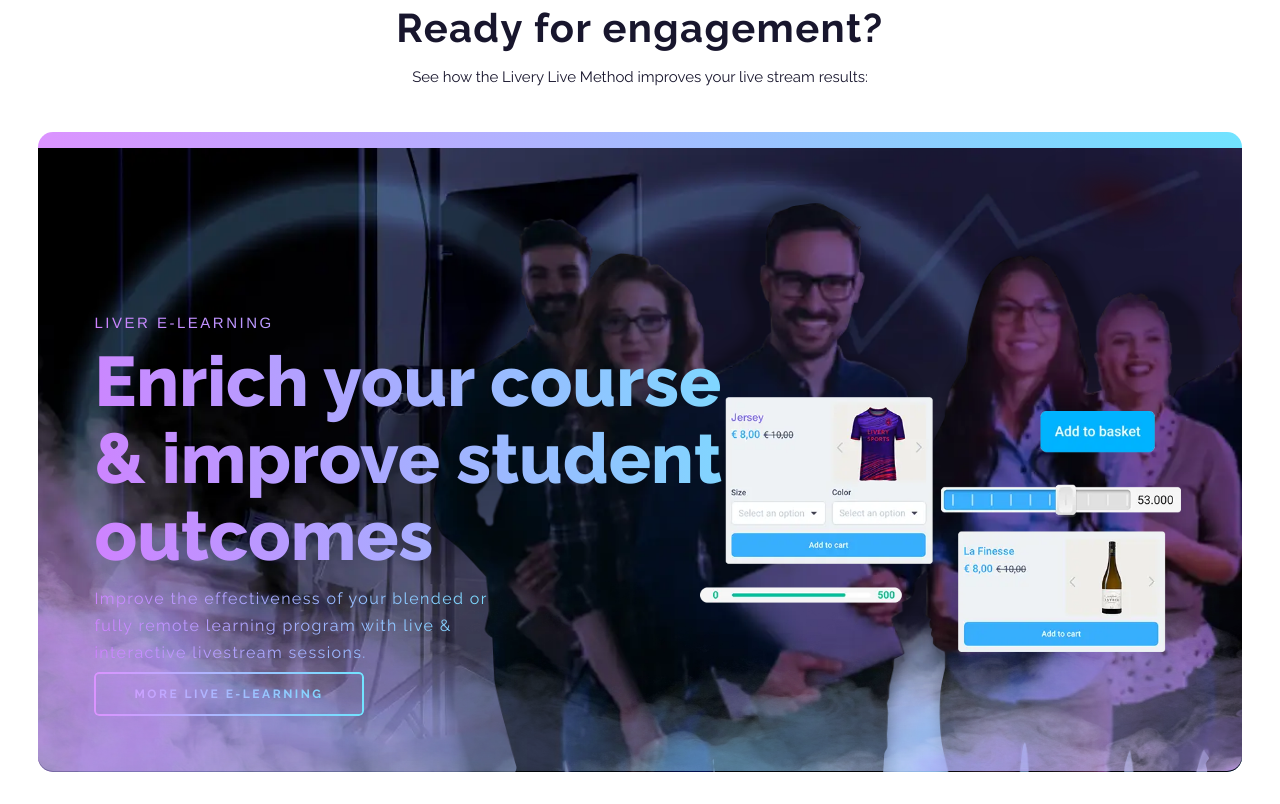
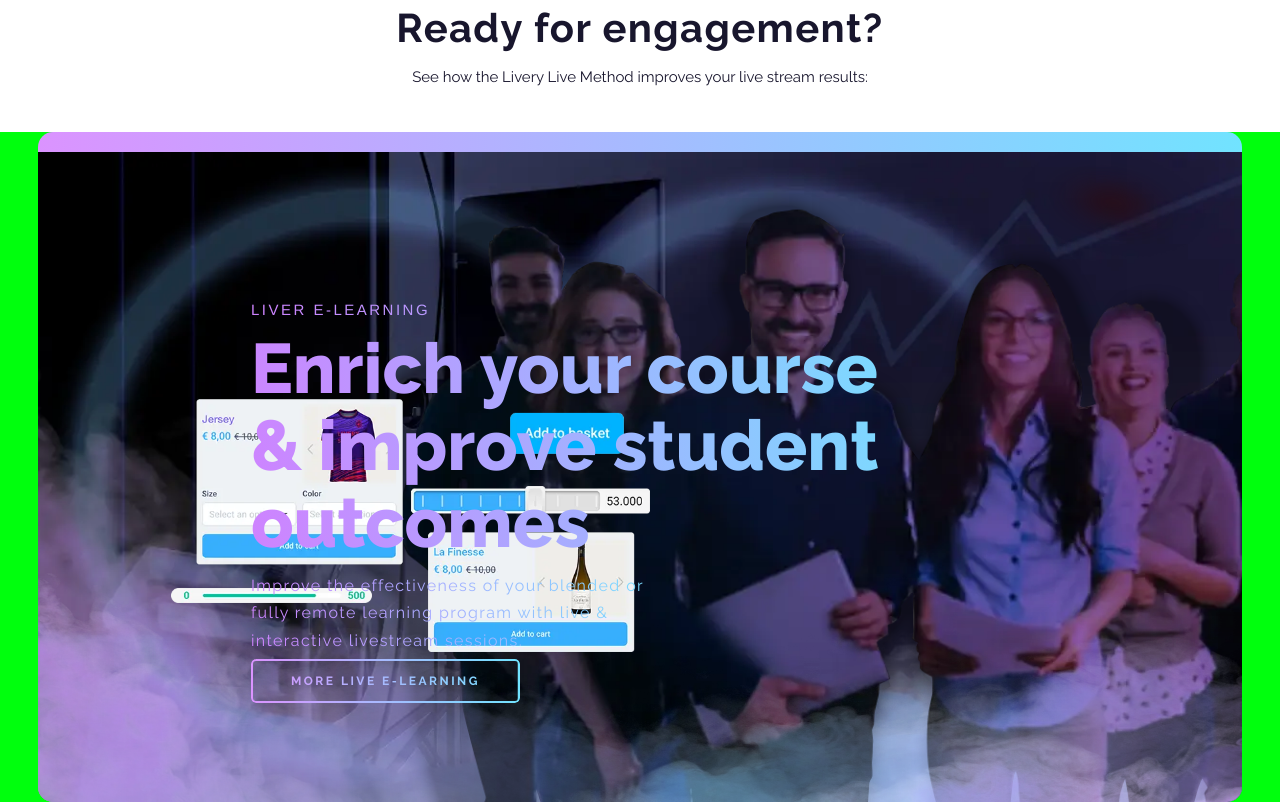
Before and after one commit to Yasser-Slaymen/livey-home-testing-live, a React (Create React App) app: page / in a window 1280 px wide. Shown: the part 2540-3344 px from the top of the page. Built offline with nearby package versions, Linux system fonts and the light colour scheme; a web font is replaced by a local one.

Commit message:
Update LiveLearning.module.css

```diff
--- a/src/HomeStyles/custom/LiveLearning.module.css
+++ b/src/HomeStyles/custom/LiveLearning.module.css
@@ -5,7 +5,6 @@
   align-items: center;
   max-width: 45em;
   margin-bottom: 2em;
-
 }
 .LiveLearning_Cotainer {
   display: flex;
@@ -34,8 +33,9 @@
 }
 .LiveLearning_lsImg {
   position: absolute;
-  top: 560px;
-  width: 94%;
+  top: 60%;
+  left: 4%;
+  max-width:80%;
   height: auto;
   object-fit: cover;
   z-index: 999;
@@ -46,7 +46,6 @@
   width: 100%;
   height: 40%;
 }
-/* content */
 .LiveLearning_Content {
   display: flex;
   flex-direction: column;
@@ -90,7 +89,6 @@
   -webkit-text-fill-color: transparent;
   margin-bottom: 2em;
 }
-/* ipad */
 @media (min-width: 45em) {
   .Section_LiveLearning {
     display: flex;
@@ -99,63 +97,62 @@
     align-items: center;
     max-width: unset;
     margin-bottom: 4em;
+    background-color: red;
   }
   .LiveLearning_Cotainer {
+    position: relative;
     display: flex;
     align-items: flex-end;
     width: 94vw;
-    height: 80vh;
+    height:92vh;
     border-radius: 15px;
     margin: 0 auto;
   }
   .LiveLearning_Backgroundimg {
     position: relative;
-    height: 78vh;
+    height: 97%;
     background-image: url(/public/backgroundImages/Group\ 11.webp);
     background-repeat: no-repeat;
     background-size: cover;
     background-position: calc(5% + 0px);
-    object-fit: cover;
     border-bottom-left-radius: 15px;
     border-bottom-right-radius: 15px;
   }
 
   .LiveLearning_PeoleImg {
     position: absolute;
-    top: 22.6em;
+    top: 21%;
     right: 0vw;
-    width: 90vw;
-    height: auto;
-    /* object-fit: cover; */
+    height: 79%;
+    width:100%;
     border-bottom-right-radius: 15px;
   }
 
   .LiveLearning_lsImg {
     position: absolute;
-    top: 33em;
-    left: 8em;
-    height: unset;
-    width: 38em;
+    top: 45%;
+    left: 11%;
+    height: auto;
+    width: 80%;
     object-fit: cover;
   }
   .LiveLearning_LdSmoke {
     position: absolute;
-    top: 47.1vh;
+    top:60% ;
     width: 100%;
     height: 40%;
     border-bottom-right-radius: 15px;
     border-bottom-left-radius: 15px;
   }
-
-  /* content */
   .LiveLearning_Content {
+    position: absolute;
+    top: 4%;
     display: flex;
     flex-direction: column;
     justify-content: center;
     align-items: flex-start;
     gap: 0.7em;
-    margin-left: 2%;
-    height: 35vh;
+
   }
   .LiveLearning_componentName {
     width: 670px;
@@ -177,44 +174,99 @@
     width: 670px;
   }
 }
-@media (min-width: 75em) {
+ @media (min-width: 75em) {
+  .Section_LiveLearning {
+    background-color: rgb(0, 255, 13);
+  }
   .LiveLearning_Cotainer {
-    width: 94vw;
-    height: 80vh;
-  }
-  .LiveLearning_Backgroundimg {
-    height: 78vh;
-    background-position: calc(5% + 0px);
+    height: 670px;
   }
   .LiveLearning_PeoleImg {
     position: absolute;
-    top: 0vh;
+    top: 0%;
     right: 0vw;
+    height: 100%;
     width: unset;
-    height: 78vh;
+    border-bottom-right-radius: 15px;
   }
+
   .LiveLearning_lsImg {
     position: absolute;
-    top: 40%;
-    left: 55%;
-    height: unset;
-    width: 40%;
+    top: 38%;
+    left: 11%;
+    height: 39%;
+    width: unset;
+    object-fit: cover;
   }
   .LiveLearning_LdSmoke {
     position: absolute;
-    top: 46.7vh;
+    top:60% ;
     width: 100%;
     height: 40%;
+    border-bottom-right-radius: 15px;
+    border-bottom-left-radius: 15px;
   }
-  /* content */
   .LiveLearning_Content {
+    position: absolute;
+    top: 18%;
+    left: 15%;
     display: flex;
     flex-direction: column;
     justify-content: center;
     align-items: flex-start;
     gap: 0.7em;
-    margin-left: 2%;
-    height: 90vh;
+  }
+
+  .LiveLearning_Content > h2 {
+    z-index: 999;
+    font-size: 70px;
+    width: 670px;
+  }
+  .LiveLearning_Dscription {
+    width: 400px;
+    z-index: 999;
+  }
+}
+@media (min-width: 100em ) {
+  .Section_LiveLearning {
+    background-color: blue;
+  }
+  .LiveLearning_Cotainer {
+    height: 670px;
+  }
+  .LiveLearning_PeoleImg {
+    position: absolute;
+    top: 0%;
+    right: 0vw;
+    height: 100%;
+    border-bottom-right-radius: 15px;
+  }
+
+  .LiveLearning_lsImg {
+    position: absolute;
+    top: 38%;
+    right: 11%;
+    height: 39%;
+    width: unset;
+    object-fit: cover;
+  }
+  .LiveLearning_LdSmoke {
+    position: absolute;
+    top:60% ;
+    width: 100%;
+    height: 40%;
+    border-bottom-right-radius: 15px;
+    border-bottom-left-radius: 15px;
+  }
+  .LiveLearning_Content {
+    position: absolute;
+    top: 18%;
+    left: 15%;
+    display: flex;
+    flex-direction: column;
+    justify-content: center;
+    align-items: flex-start;
+    gap: 0.7em;
   }
 
   .LiveLearning_Content > h2 {
@@ -228,28 +280,11 @@
   }
 }
 
-@media (min-width: 88.75em) {
-  .LiveLearning_PeoleImg {
-    position: absolute;
-    top: 3em;
-    right: 0vw;
-    width: unset;
-    height: 65vh;
+/*@media (min-width: 88.75em) {
+  .Section_LiveLearning {
+    background-color: rgb(0, 255, 51);
   }
-  .LiveLearning_lsImg {
-    position: absolute;
-    top: 45%;
-    left: 55%;
-    height: unset;
-    width: 37%;
-  }
-  .LiveLearning_LdSmoke {
-    position: absolute;
-    top: 42.2vh;
-    width: 100%;
-    height: 40%;
-  }
-  /* content */
+
   .LiveLearning_Content {
     display: flex;
     flex-direction: column;
@@ -266,8 +301,10 @@
     width: 670px;
   }
 }
-/* laptop */
 @media (min-width: 90em) {
+  .Section_LiveLearning {
+    background-color: rgb(255, 0, 187);
+  }
   .LiveLearning_Cotainer {
     width: 94vw;
     height: 670px;
@@ -298,7 +335,6 @@
     width: 100%;
     height: 40%;
   }
-  /* content */
   .LiveLearning_Content {
     display: flex;
     flex-direction: column;
@@ -309,57 +345,6 @@
     height: 90vh;
   }
 }
-
-/* @media (min-width: 97em) {
-  .Section_LiveLearning{
-    background-color: rgb(140, 255, 0);
-  }
-  .LiveLearning_Cotainer {
-    width: 94vw;
-    height: 670px;
-  }
-  .LiveLearning_Backgroundimg {
-    height: 650px;
-    background-position: calc(5% + 0px);
-    background-position: left;
-  }
-  .LiveLearning_PeoleImg {
-    position: absolute;
-    top: -1.3em;
-    right: 0vw;
-    width: unset;
-    height: 94vh;
-  }
-  .LiveLearning_lsImg {
-    position: absolute;
-    top: 40%;
-    left: 55%;
-    height: unset;
-    width: 30%;
-  }
-  .LiveLearning_LdSmoke {
-    position: absolute;
-    top: 54.7vh;
-    width: 100%;
-    height: 40%;
-  }
-  .LiveLearning_Content {
-    display: flex;
-    flex-direction: column;
-    justify-content: center;
-    align-items: flex-start;
-    gap: 0.7em;
-    margin-left: 9%;
-    height: 90vh;
-  }
-
-  .LiveLearning_Content > h2 {
-    z-index: 999;
-    font-size: 70px;
-    width: 670px;
-  }
-} */
-
 @media (min-width: 120em) {
   .LiveLearning_Backgroundimg {
     height: 650px;
@@ -393,4 +378,359 @@
     margin-left: 17%;
     height: 64vh;
   }
+} */
+
+
+
+
+
+
+
+
+
+/*
+.Section_LiveLearning {
+  display: flex;
+  flex-direction: column;
+  justify-content: center;
+  align-items: center;
+  max-width: 45em;
+  margin-bottom: 2em;
 }
+.LiveLearning_Cotainer {
+  display: flex;
+  align-items: flex-end;
+  width: 100vw;
+  height: 805px;
+  background: linear-gradient(to right, #db93ff, #71e3ff);
+}
+.LiveLearning_Backgroundimg {
+  position: relative;
+  width: 100vw;
+  height: 783px;
+  background-image: url(/public/backgroundImages/Group\ 11.webp);
+  background-repeat: no-repeat;
+  background-size: cover;
+  background-position: calc(5% + 0px);
+  object-fit: cover;
+}
+.LiveLearning_PeoleImg {
+  position: absolute;
+  top: 422px;
+  right: 0vw;
+  width: unset;
+  height: 360px;
+  object-position: left;
+}
+.LiveLearning_lsImg {
+  position: absolute;
+  top: 560px;
+  width: 94%;
+  height: auto;
+  object-fit: cover;
+  z-index: 999;
+}
+.LiveLearning_LdSmoke {
+  position: absolute;
+  top: 469px;
+  width: 100%;
+  height: 40%;
+}
+.LiveLearning_Content {
+  display: flex;
+  flex-direction: column;
+  justify-content: flex-start;
+  gap: 0.7em;
+  padding: 2em;
+  z-index: 999999;
+}
+.LiveLearning_componentName {
+  font-family: "Helvetica", Sans-serif;
+  font-size: 15px;
+  font-weight: 400;
+  text-transform: uppercase;
+  line-height: 1.2em;
+  letter-spacing: 2.5px;
+  background: linear-gradient(260deg, #79ddff 0%, #cf82ff 100%);
+  background-clip: text;
+  -webkit-text-fill-color: transparent;
+}
+.LiveLearning_Content > h2 {
+  font-family: "Raleway", Sans-serif;
+  font-size: 32px;
+  font-weight: 800;
+  line-height: 1.1em;
+  max-width: 10em;
+  background: linear-gradient(260deg, #79ddff 0%, #cf82ff 100%);
+  background-clip: text;
+  -webkit-text-fill-color: transparent;
+}
+.LiveLearning_DscriptionBtn {
+  z-index: 99999999;
+}
+.LiveLearning_Dscription {
+  font-family: "Raleway", Sans-serif;
+  font-size: 16px;
+  font-weight: 500;
+  line-height: 2em;
+  letter-spacing: 1.4px;
+  background: linear-gradient(260deg, #79ddff 0%, #cf82ff 100%);
+  background-clip: text;
+  -webkit-text-fill-color: transparent;
+  margin-bottom: 2em;
+}
+@media (min-width: 45em) {
+  .Section_LiveLearning {
+    display: flex;
+    flex-direction: column;
+    justify-content: center;
+    align-items: center;
+    max-width: unset;
+    margin-bottom: 4em;
+    background-color: red;
+  }
+  .LiveLearning_Cotainer {
+    display: flex;
+    align-items: flex-end;
+    width: 94vw;
+    height: 80vh;
+    border-radius: 15px;
+    margin: 0 auto;
+  }
+  .LiveLearning_Backgroundimg {
+    position: relative;
+    height: 78vh;
+    background-image: url(/public/backgroundImages/Group\ 11.webp);
+    background-repeat: no-repeat;
+    background-size: cover;
+    background-position: calc(5% + 0px);
+    object-fit: cover;
+    border-bottom-left-radius: 15px;
+    border-bottom-right-radius: 15px;
+  }
+
+  .LiveLearning_PeoleImg {
+    position: absolute;
+    top: 22.6em;
+    right: 0vw;
+    width: 90vw;
+    height: auto;
+    border-bottom-right-radius: 15px;
+  }
+
+  .LiveLearning_lsImg {
+    position: absolute;
+    top: 33em;
+    left: 8em;
+    height: unset;
+    width: 38em;
+    object-fit: cover;
+  }
+  .LiveLearning_LdSmoke {
+    position: absolute;
+    top: 47.1vh;
+    width: 100%;
+    height: 40%;
+    border-bottom-right-radius: 15px;
+    border-bottom-left-radius: 15px;
+  }
+  .LiveLearning_Content {
+    display: flex;
+    flex-direction: column;
+    justify-content: center;
+    align-items: flex-start;
+    gap: 0.7em;
+    margin-left: 2%;
+    height: 35vh;
+  }
+  .LiveLearning_componentName {
+    width: 670px;
+    align-items: start;
+  }
+  .LiveLearning_Content > h2 {
+    z-index: 999;
+    font-size: 55px;
+    max-width: 97%;
+  }
+  .LiveLearning_Dscription {
+    font-size: 16px;
+    line-height: 1.7em;
+    width: 500px;
+    margin-bottom: 1em;
+  }
+  .LiveLearning_DscriptionBtn {
+    align-items: start;
+    width: 670px;
+  }
+}
+@media (min-width: 75em) {
+  .Section_LiveLearning {
+    background-color: blue;
+  }
+  .LiveLearning_Cotainer {
+    width: 94vw;
+    height: 80vh;
+  }
+  .LiveLearning_Backgroundimg {
+    height: 78vh;
+    background-position: calc(5% + 0px);
+  }
+  .LiveLearning_PeoleImg {
+    position: absolute;
+    top: 0vh;
+    right: 0vw;
+    width: unset;
+    height: 78vh;
+  }
+  .LiveLearning_lsImg {
+    position: absolute;
+    top: 40%;
+    left: 55%;
+    height: unset;
+    width: 40%;
+  }
+  .LiveLearning_LdSmoke {
+    position: absolute;
+    top: 46.7vh;
+    width: 100%;
+    height: 40%;
+  }
+  .LiveLearning_Content {
+    display: flex;
+    flex-direction: column;
+    justify-content: center;
+    align-items: flex-start;
+    gap: 0.7em;
+    margin-left: 2%;
+    height: 90vh;
+  }
+
+  .LiveLearning_Content > h2 {
+    z-index: 999;
+    font-size: 70px;
+    width: 670px;
+  }
+  .LiveLearning_Dscription {
+    width: 400px;
+    z-index: 999;
+  }
+}
+
+@media (min-width: 88.75em) {
+  .Section_LiveLearning {
+    background-color: rgb(0, 255, 51);
+  }
+  .LiveLearning_PeoleImg {
+    position: absolute;
+    top: 3em;
+    right: 0vw;
+    width: unset;
+    height: 65vh;
+  }
+  .LiveLearning_lsImg {
+    position: absolute;
+    top: 45%;
+    left: 55%;
+    height: unset;
+    width: 37%;
+  }
+  .LiveLearning_LdSmoke {
+    position: absolute;
+    top: 42.2vh;
+    width: 100%;
+    height: 40%;
+  }
+  .LiveLearning_Content {
+    display: flex;
+    flex-direction: column;
+    justify-content: center;
+    align-items: flex-start;
+    gap: 0.7em;
+    margin-left: 9%;
+    height: 65vh;
+  }
+
+  .LiveLearning_Content > h2 {
+    z-index: 999;
+    font-size: 70px;
+    width: 670px;
+  }
+}
+@media (min-width: 90em) {
+  .Section_LiveLearning {
+    background-color: rgb(255, 0, 187);
+  }
+  .LiveLearning_Cotainer {
+    width: 94vw;
+    height: 670px;
+  }
+  .LiveLearning_Backgroundimg {
+    height: 650px;
+    background-position: calc(5% + 0px);
+    background-position: left;
+  }
+
+  .LiveLearning_PeoleImg {
+    position: absolute;
+    top: 0em;
+    right: 0vw;
+    width: unset;
+    height: 40.6em;
+  }
+  .LiveLearning_lsImg {
+    position: absolute;
+    top: 37%;
+    left: 57%;
+    height: unset;
+    width: 33%;
+  }
+  .LiveLearning_LdSmoke {
+    position: absolute;
+    top: 24.4em;
+    width: 100%;
+    height: 40%;
+  }
+  .LiveLearning_Content {
+    display: flex;
+    flex-direction: column;
+    justify-content: center;
+    align-items: flex-start;
+    gap: 0.7em;
+    margin-left: 9%;
+    height: 90vh;
+  }
+}
+@media (min-width: 120em) {
+  .LiveLearning_Backgroundimg {
+    height: 650px;
+  }
+
+  .LiveLearning_PeoleImg {
+    position: absolute;
+    top: 0vh;
+    right: 0vw;
+    width: unset;
+    height: 100%;
+    object-fit: cover;
+    border-bottom-right-radius: 15px;
+  }
+  .LiveLearning_lsImg {
+    position: absolute;
+    top: 38%;
+    left: 55%;
+    height: unset;
+    width: 25%;
+    object-fit: cover;
+  }
+  .LiveLearning_LdSmoke {
+    position: absolute;
+    top: 60%;
+    width: 100%;
+    height: 40%;
+    border-bottom-right-radius: 15px;
+  }
+  .LiveLearning_Content {
+    margin-left: 17%;
+    height: 64vh;
+  }
+} */
```
